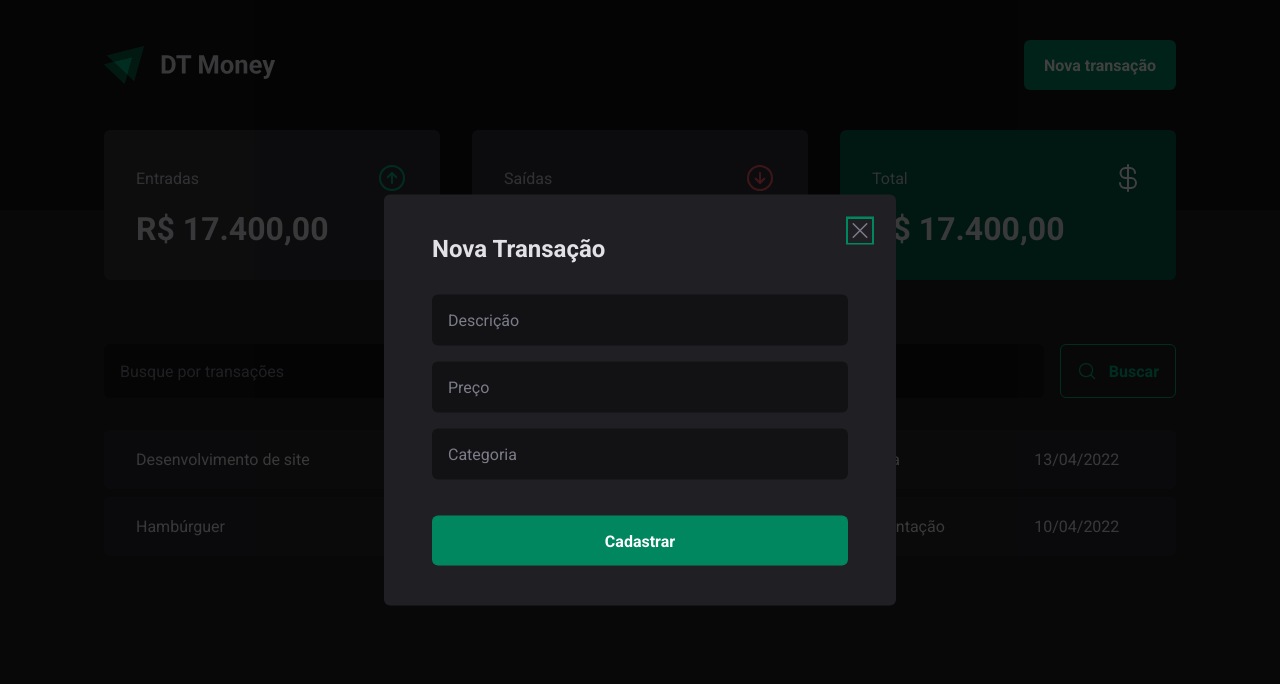
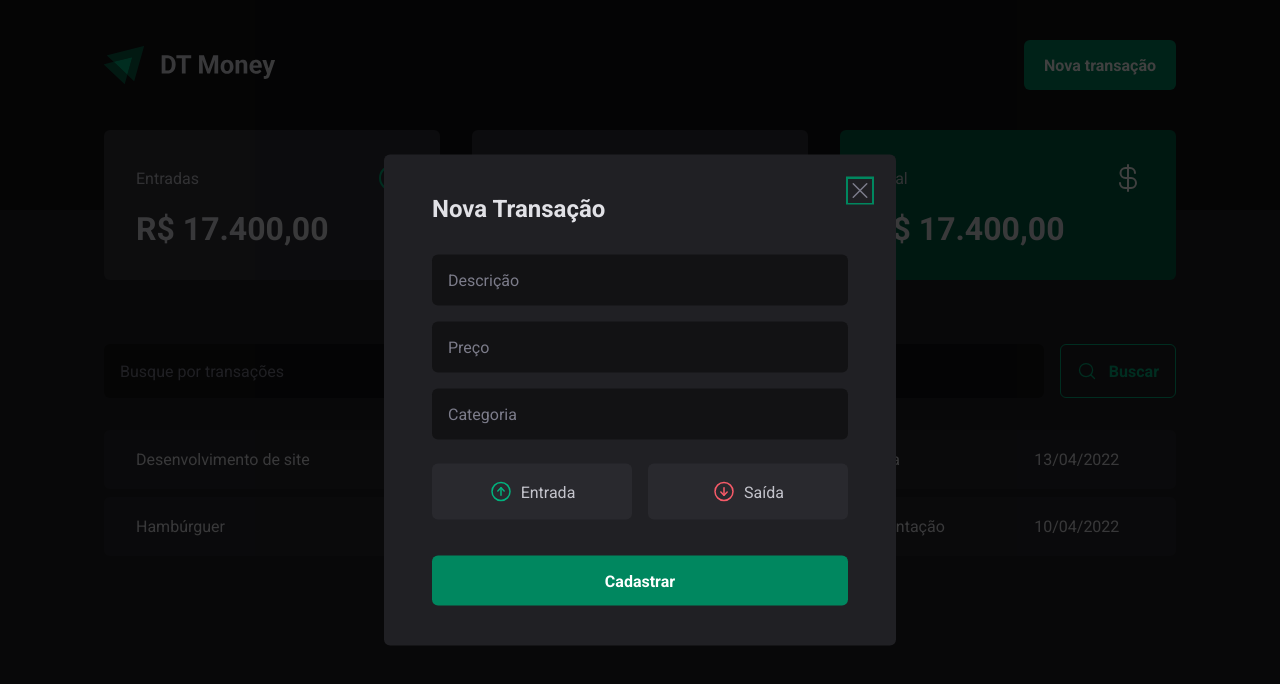
Before and after one commit to mteusbarbosa/dt-money, a React (Vite) app: page / in a window 1280 px wide. Both pictures are taken after a click on the button "Nova transação". Shown: the top 684 px of the page. Built offline with nearby package versions, Linux system fonts and the light colour scheme.

Commit message:
Botões de entrada e saida

```diff
--- a/src/components/NewTransactionModel/index.tsx
+++ b/src/components/NewTransactionModel/index.tsx
@@ -1,6 +1,6 @@
 import * as Dialog from "@radix-ui/react-dialog";
-import { X } from "phosphor-react";
-import { CloseButton, Overlay, Content } from "./styles";
+import { ArrowCircleDown, ArrowCircleUp, X } from "phosphor-react";
+import { CloseButton, Overlay, Content, TransactionType, TransactionTypeButton } from "./styles";
 
 export function NewTransactionModal() {
   return (
@@ -19,6 +19,17 @@ export function NewTransactionModal() {
           <input type="number" placeholder="Preço" required />
           <input type="text" placeholder="Categoria" required />
 
+          <TransactionType>
+            <TransactionTypeButton variant="income">
+              <ArrowCircleUp size={24} />
+              Entrada
+            </TransactionTypeButton>
+            <TransactionTypeButton variant="outcome">
+              <ArrowCircleDown size={24} />
+              Saída
+            </TransactionTypeButton>
+          </TransactionType>
+
           <button type="submit">
             Cadastrar
           </button>
--- a/src/components/NewTransactionModel/styles.ts
+++ b/src/components/NewTransactionModel/styles.ts
@@ -61,3 +61,30 @@ export const CloseButton = styled(Dialog.Close)`
   cursor: pointer;
   color: ${props => props.theme["gray-500"]};
 `;
+
+export const TransactionType = styled.div`
+  display: grid;
+  grid-template-columns: repeat(2, 1fr);
+  gap: 1rem;
+  margin-top: 0.5rem;
+`;
+
+interface TransactionTypeButtonProps {
+  variant: 'income' | 'outcome';
+}
+
+export const TransactionTypeButton = styled.button<TransactionTypeButtonProps>`
+  background: ${props => props.theme["gray-700"]};
+  padding: 1rem;
+  display: flex;
+  align-items: center;
+  justify-content: center;
+  gap: 0.5rem;
+  border-radius: 6px;
+  cursor: pointer;
+  border: 0;
+  color: ${props => props.theme["gray-300"]};
+  svg {
+    color: ${props => props.variant === 'income' ? props.theme["green-300"] : props.theme["red-300"]};
+  }
+`;
```
